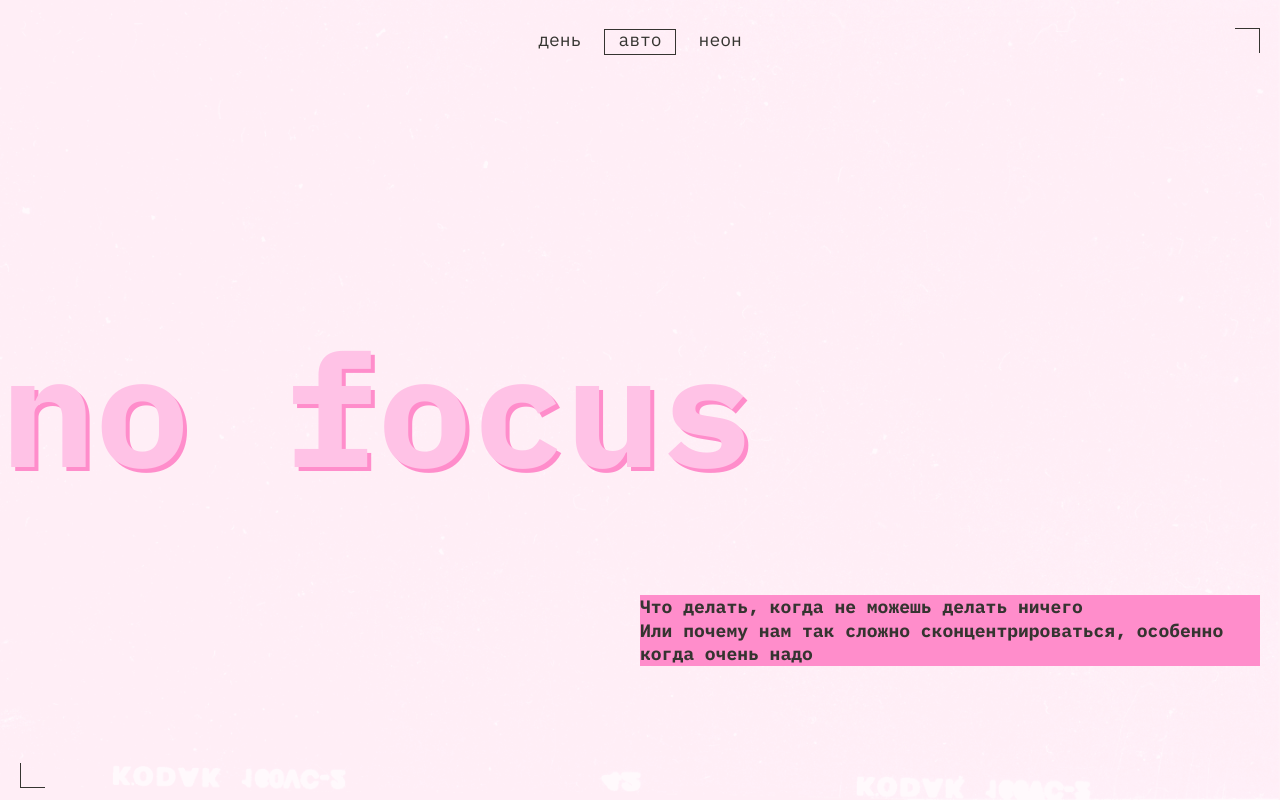
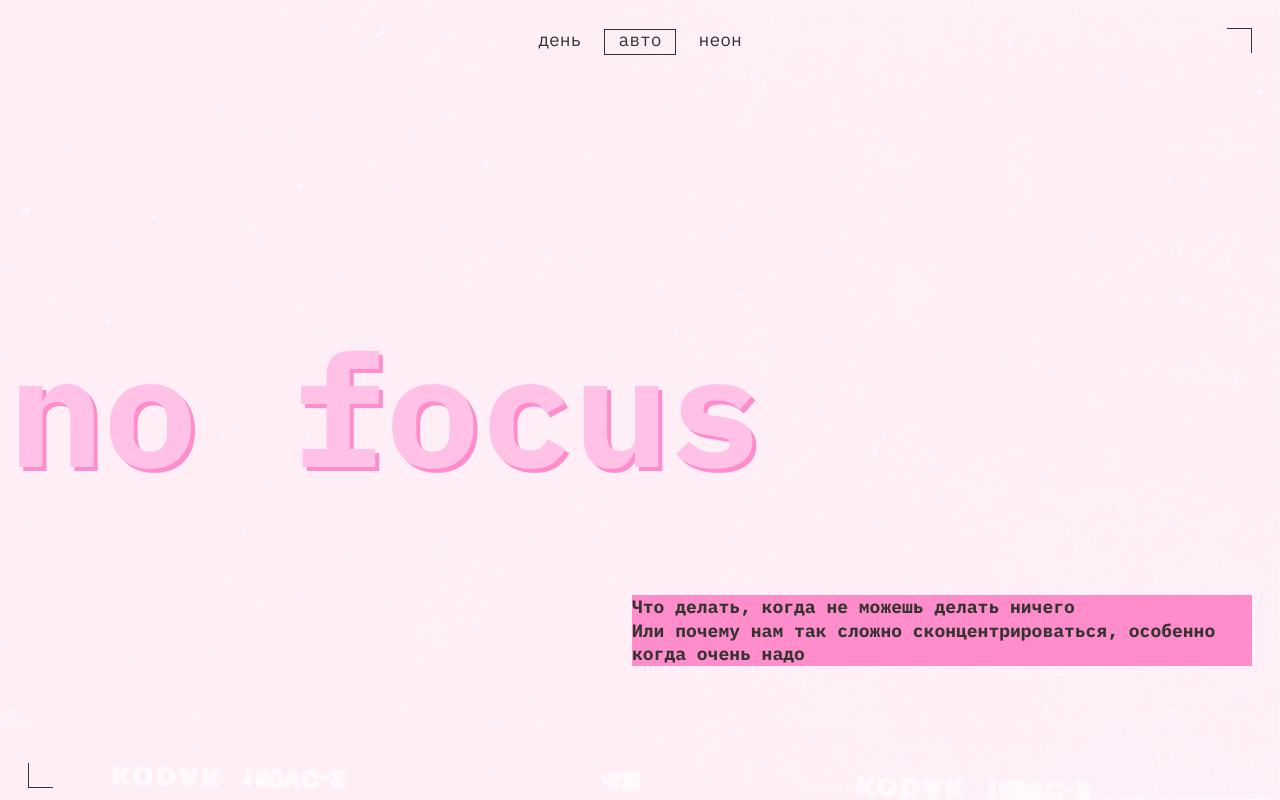
Before and after one commit to Rudik717/slozhno-sosredotochitsya-fd, a plain HTML site: page index.html in a window 1280 px wide. Shown: the top 800 px of the page. Drawn offline with Linux system fonts and the light colour scheme.

Commit message:
тест

```diff
--- a/styles/globals.css
+++ b/styles/globals.css
@@ -9,7 +9,6 @@
 body {
   min-inline-size: 375px;
   max-inline-size: 1440px;
-  margin-inline: auto;
 }
 
 h1,
--- a/styles/style.css
+++ b/styles/style.css
@@ -1,6 +1,5 @@
 /* Основные стили проекта. Это стили для темы, которую вы верстаете первой. */
 .page {
-  padding-inline: var(--small-screen-padding);
   font-family: var(--font-family), sans-serif;
   font-weight: normal;
   font-size: var(--font-size);
```
